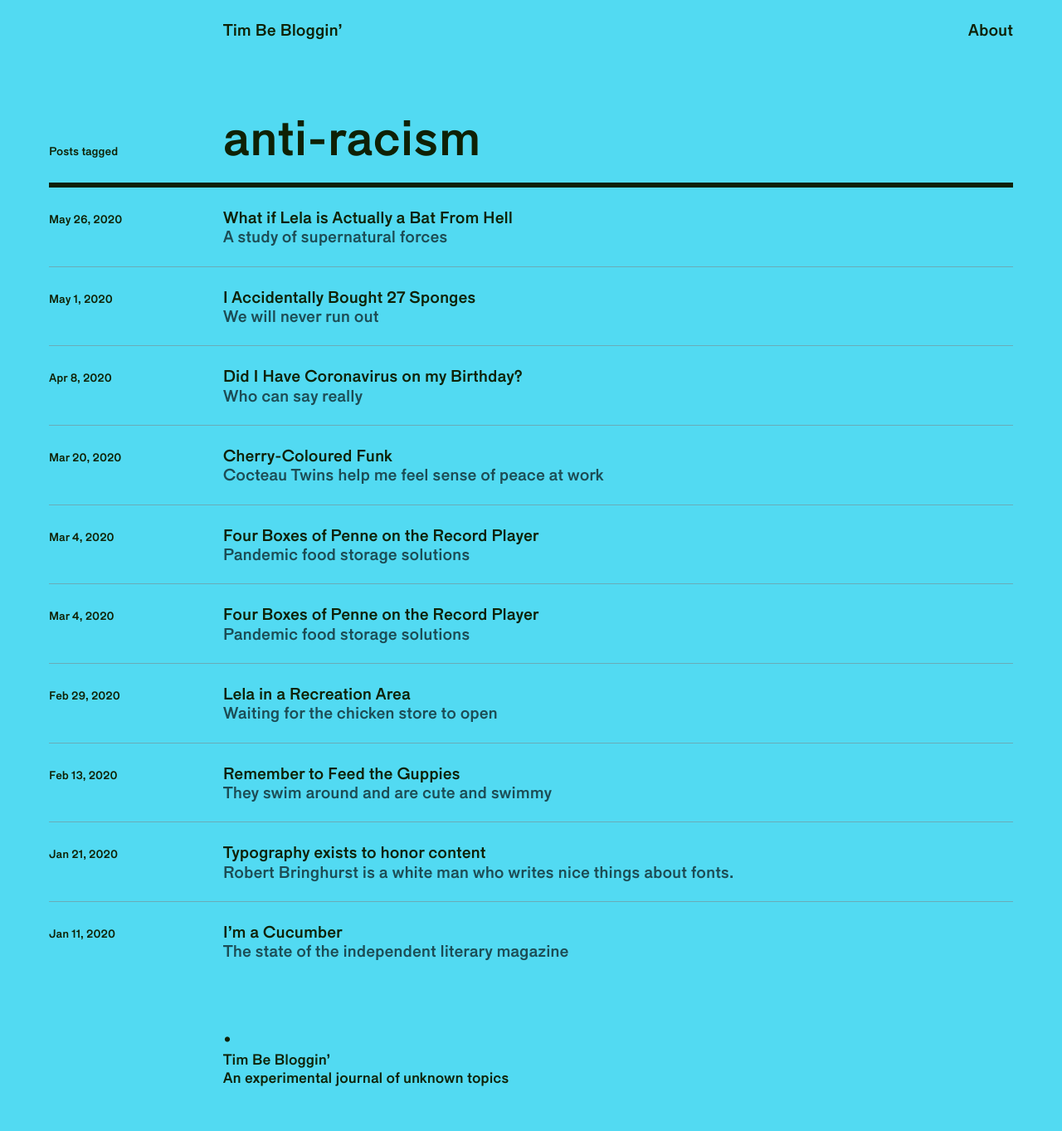
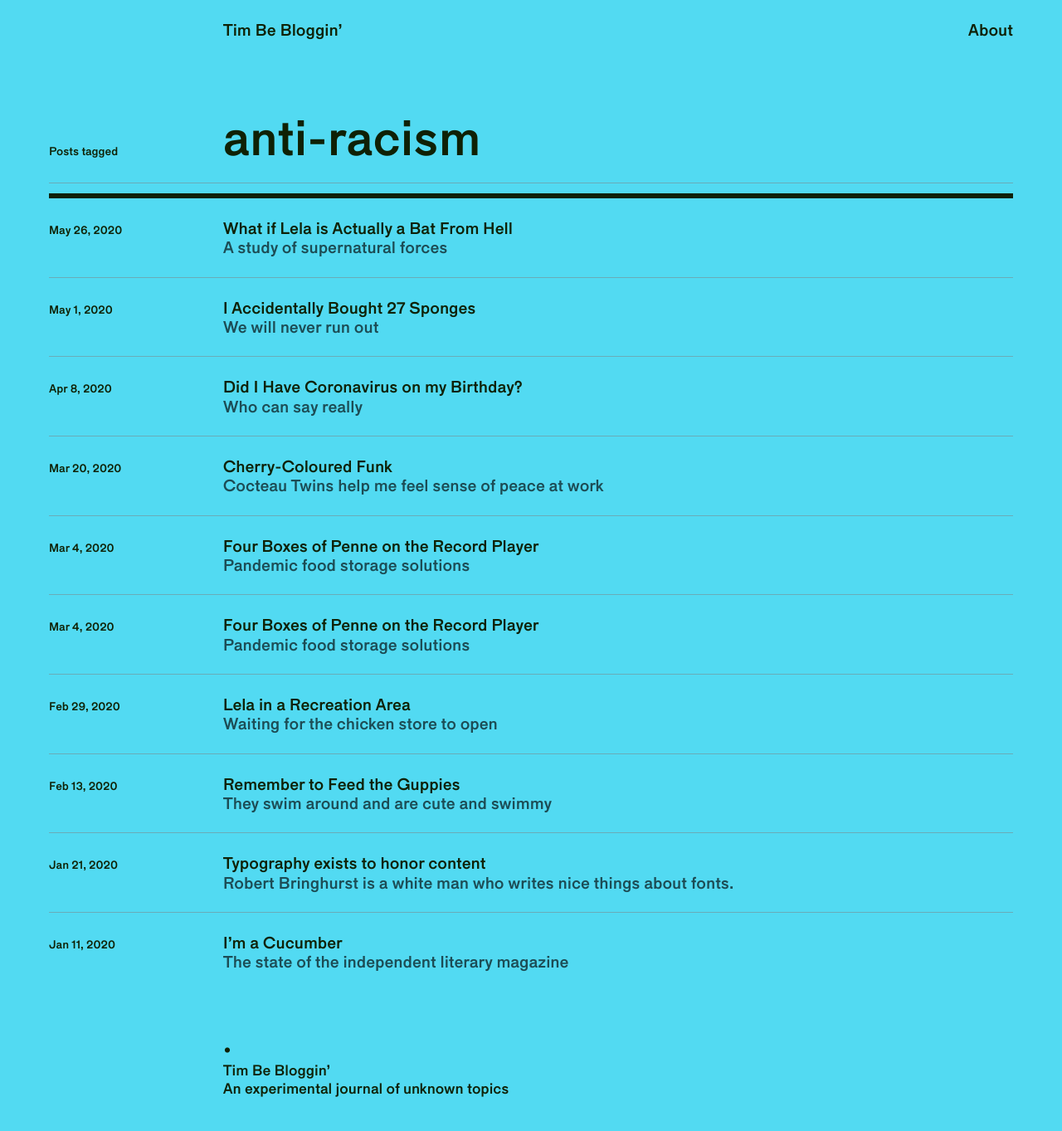
Before and after one commit to timtimtimtimofficial/composition-deduction, a Jekyll site: the page built from tag/anti-racism.md, in a window 1280 px wide. Shown: the whole page at 83% size. Built offline with Jekyll 4.4.1, drawn with Linux system fonts in a browser that asks for light colours.

Commit message:
fix rule to span whole row not individual columns

```diff
--- a/assets/_sass/site.scss
+++ b/assets/_sass/site.scss
@@ -72,8 +72,11 @@
 }
 
 .post-list-rule {
+  padding-top: 12px;
+}
+
+.post-link {
   border-top: 1px solid $grey-transparent;
-  padding-top: 12px;
   margin-top:12px;
 }
 
```
Also changed, not shown: 3 other files.
